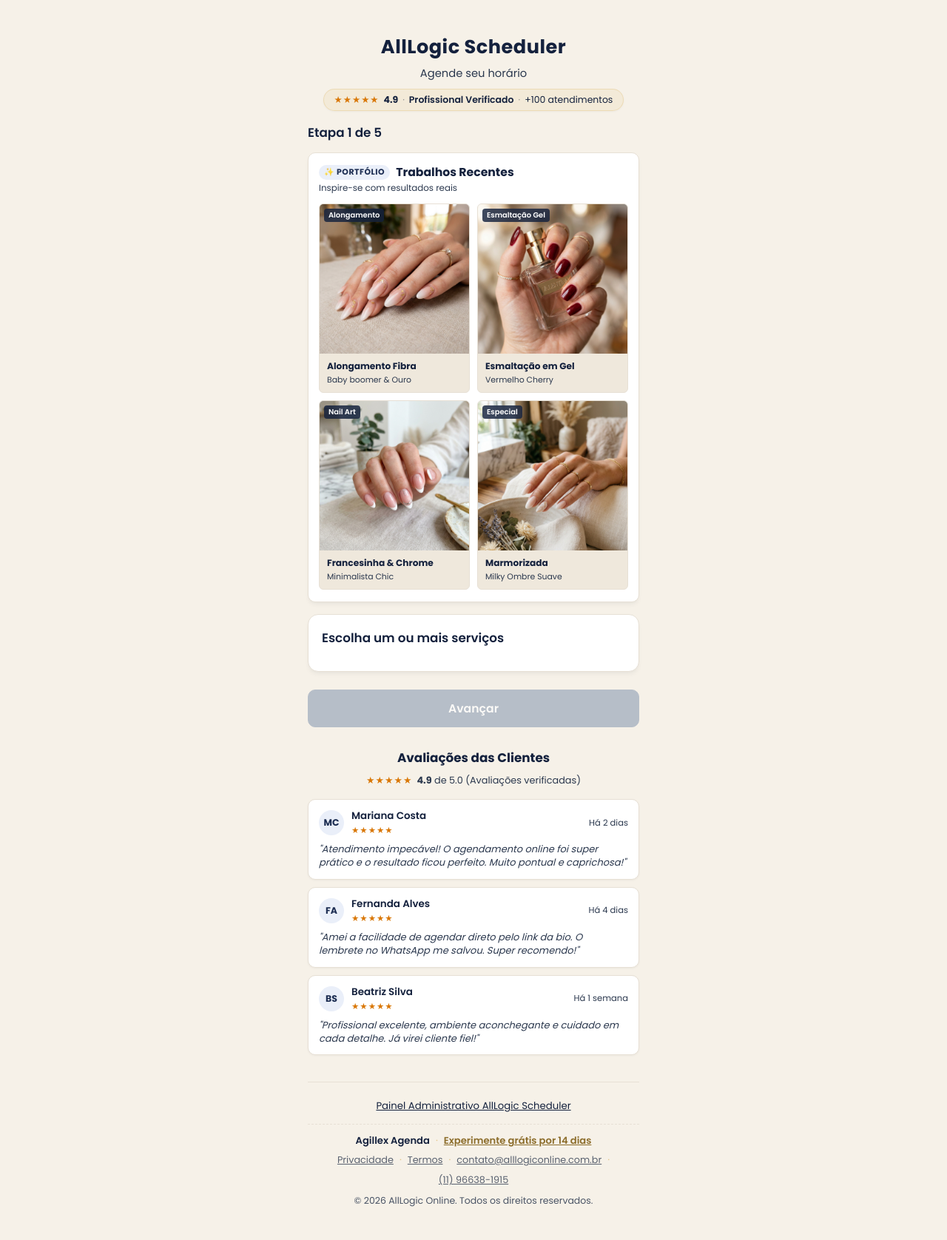
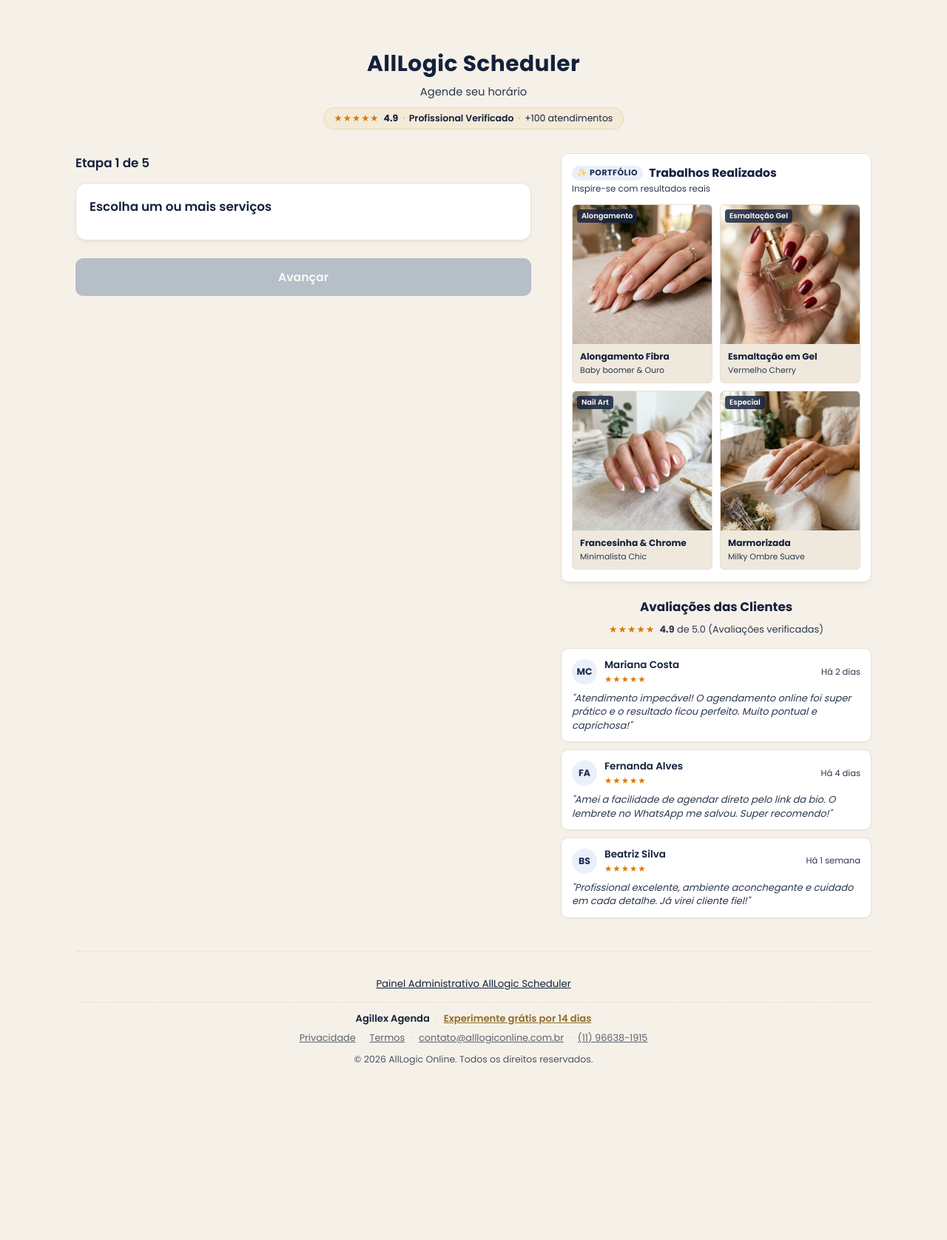
Before and after one commit to lucasdresler/alllogic-scheduler, a Flask app: page / in a window 1280 px wide. Shown: the whole page at 74% size. After the commit the page ends 1440 px from the top, so only its background shows below. Run offline with Flask 3, Linux system fonts and the light colour scheme; data that the repository does not hold is empty; some libraries are stand-ins or nearby versions.

Commit message:
feat: layout responsivo com portfólio e testemunhos na coluna lateral no desktop

```diff
--- a/static/css/style.css
+++ b/static/css/style.css
@@ -2859,3 +2859,122 @@ table.tabela-agendamentos .col-acoes {
     margin: 0;
     line-height: 1.42;
 }
+
+/* ==========================================================================
+   Layout Desktop em 2 Colunas: Fluxo Principal + Coluna Lateral (Portfólio & Testemunhos)
+   ========================================================================== */
+.container-publico-agenda {
+    max-width: 480px;
+    margin: 0 auto;
+    padding: 20px 16px 40px;
+}
+
+.layout-grade-publico {
+    display: flex;
+    flex-direction: column;
+}
+
+.coluna-fluxo-agendamento {
+    width: 100%;
+}
+
+.coluna-lateral-publico {
+    display: flex;
+    flex-direction: column;
+}
+
+/* Mobile (< 900px): ordem lógica linear com recolhimento limpo */
+@media (max-width: 899px) {
+    .coluna-lateral-publico {
+        display: contents;
+    }
+
+    .card-portfolio-container {
+        order: 1;
+        margin-bottom: 16px;
+    }
+
+    .coluna-fluxo-agendamento {
+        order: 2;
+    }
+
+    .secao-avaliacoes-publico {
+        order: 3;
+        margin-top: 26px;
+        margin-bottom: 22px;
+    }
+
+    /* No mobile, ao avançar das etapas 2 a 5, recolhe o portfólio para foco no agendamento */
+    .card-portfolio-container.oculto-mobile-etapa {
+        display: none !important;
+    }
+}
+
+/* Desktop (>= 900px): 2 colunas com Portfólio e Testemunhos na coluna lateral */
+@media (min-width: 900px) {
+    .container.container-publico-agenda {
+        max-width: 1040px;
+        padding: 30px 24px 60px;
+    }
+
+    header.topo {
+        padding: 28px 0 22px;
+        margin-bottom: 10px;
+    }
+
+    header.topo h1 {
+        font-size: 1.85rem;
+    }
+
+    .layout-grade-publico {
+        display: grid;
+        grid-template-columns: minmax(0, 1.25fr) minmax(350px, 400px);
+        gap: 32px;
+        align-items: start;
+    }
+
+    .coluna-fluxo-agendamento {
+        min-width: 0;
+    }
+
+    .coluna-lateral-publico {
+        display: flex;
+        flex-direction: column;
+        gap: 20px;
+        position: sticky;
+        top: 24px;
+    }
+
+    .card-portfolio-container {
+        margin-bottom: 0;
+    }
+
+    .secao-avaliacoes-publico {
+        margin-top: 0;
+        margin-bottom: 0;
+    }
+
+    /* No desktop, o portfólio e avaliações permanecem sempre visíveis na coluna lateral */
+    .card-portfolio-container.oculto-mobile-etapa {
+        display: block !important;
+    }
+
+    .rodape-publico {
+        margin-top: 44px;
+        border-top: 1px solid var(--border-subtle);
+        padding-top: 30px;
+    }
+}
+
+/* Desktop Wide (>= 1200px): Proporções generosas */
+@media (min-width: 1200px) {
+    .container.container-publico-agenda {
+        max-width: 1140px;
+        padding: 36px 32px 70px;
+    }
+
+    .layout-grade-publico {
+        grid-template-columns: minmax(0, 1.3fr) minmax(380px, 420px);
+        gap: 40px;
+    }
+}
--- a/static/js/agendamento.js
+++ b/static/js/agendamento.js
@@ -69,6 +69,14 @@
         atualizarProgresso();
         if (numero === 2) {
             carregarProfissionais();
+        }
+        var portfolio = document.getElementById("galeria-portfolio");
+        if (portfolio) {
+            if (numero > 1) {
+                portfolio.classList.add("oculto-mobile-etapa");
+            } else {
+                portfolio.classList.remove("oculto-mobile-etapa");
+            }
         }
         window.scrollTo(0, 0);
     }
--- a/templates/index.html
+++ b/templates/index.html
@@ -3,7 +3,7 @@
 {% block titulo %}{{ nome_estabelecimento }} — Agendar Horário{% endblock %}
 
 {% block conteudo %}
-<div class="container">
+<div class="container container-publico-agenda">
     <header class="topo">
         <div class="topo-marca">
             {% if logotipo %}
@@ -22,65 +22,15 @@
         </div>
     </header>
 
+    <div class="layout-grade-publico">
+        <!-- Coluna Principal (Fluxo de Agendamento) -->
+        <main class="coluna-fluxo-agendamento">
             <div id="progresso" class="etapa-titulo"></div>
 
             <div id="mensagem-erro-global" class="mensagem-erro" style="display:none;"></div>
 
             <!-- Etapa 1: Serviço -->
             <section class="etapa" id="etapa-1">
-        <!-- Portfólio / Galeria de Trabalhos Recentes (Estilo Booksy) -->
-        <div class="card-portfolio-container" id="galeria-portfolio">
-            <div class="portfolio-cabecalho">
-                <div class="portfolio-cabecalho-texto">
-                    <span class="portfolio-tag-destaque">✨ Portfólio</span>
-                    <h2 class="portfolio-titulo">Trabalhos Recentes</h2>
-                </div>
-                <span class="portfolio-subtitulo">Inspire-se com resultados reais</span>
-            </div>
-            <div class="portfolio-grid">
-                <div class="card-portfolio" data-img="{{ url_for('static', filename='images/portfolio/portfolio_1.jpg') }}" data-titulo="Alongamento em Fibra" data-desc="Técnica baby boomer com acabamento elegante em folha de ouro e alinhamento impecável.">
-                    <div class="portfolio-thumb-wrapper">
-                        <img src="{{ url_for('static', filename='images/portfolio/portfolio_1.jpg') }}" alt="Alongamento em Fibra" class="portfolio-thumb" loading="lazy">
-                        <span class="portfolio-tag-badge">Alongamento</span>
-                    </div>
-                    <div class="portfolio-info">
-                        <strong>Alongamento Fibra</strong>
-                        <span>Baby boomer & Ouro</span>
-                    </div>
-                </div>
-                <div class="card-portfolio" data-img="{{ url_for('static', filename='images/portfolio/portfolio_2.jpg') }}" data-titulo="Esmaltação em Gel" data-desc="Vermelho cherry clássico com cuticulagem alinhada e durabilidade de até 20 dias.">
-                    <div class="portfolio-thumb-wrapper">
-                        <img src="{{ url_for('static', filename='images/portfolio/portfolio_2.jpg') }}" alt="Esmaltação em Gel" class="portfolio-thumb" loading="lazy">
-                        <span class="portfolio-tag-badge">Esmaltação Gel</span>
-                    </div>
-                    <div class="portfolio-info">
-                        <strong>Esmaltação em Gel</strong>
-                        <span>Vermelho Cherry</span>
-                    </div>
-                </div>
-                <div class="card-portfolio" data-img="{{ url_for('static', filename='images/portfolio/portfolio_3.jpg') }}" data-titulo="Francesinha & Chrome" data-desc="Design fino com sorriso perfeito e detalhe chrome minimalista contemporâneo.">
-                    <div class="portfolio-thumb-wrapper">
-                        <img src="{{ url_for('static', filename='images/portfolio/portfolio_3.jpg') }}" alt="Francesinha & Chrome" class="portfolio-thumb" loading="lazy">
-                        <span class="portfolio-tag-badge">Nail Art</span>
-                    </div>
-                    <div class="portfolio-info">
-                        <strong>Francesinha & Chrome</strong>
-                        <span>Minimalista Chic</span>
-                    </div>
-                </div>
-                <div class="card-portfolio" data-img="{{ url_for('static', filename='images/portfolio/portfolio_4.jpg') }}" data-titulo="Nail Art Marmorizada" data-desc="Milky ombre sofisticada com efeito mármore delicado na filha única e acabamento primoroso.">
-                    <div class="portfolio-thumb-wrapper">
-                        <img src="{{ url_for('static', filename='images/portfolio/portfolio_4.jpg') }}" alt="Nail Art Marmorizada" class="portfolio-thumb" loading="lazy">
-                        <span class="portfolio-tag-badge">Especial</span>
-                    </div>
-                    <div class="portfolio-info">
-                        <strong>Marmorizada</strong>
-                        <span>Milky Ombre Suave</span>
-                    </div>
-                </div>
-            </div>
-        </div>
-
                 <div class="card" id="card-servicos-bloco">
                     <div class="etapa-titulo">Escolha um ou mais serviços</div>
             <div class="opcoes-grid">
@@ -188,6 +138,62 @@
         <button type="button" class="btn-primario" id="btn-confirmar">Confirmar Agendamento</button>
         <button type="button" class="btn-secundario" data-voltar="4">Voltar</button>
     </section>
+    </main>
+
+    <!-- Coluna Lateral (Portfólio & Testemunhos no Desktop) -->
+    <aside class="coluna-lateral-publico">
+        <!-- Portfólio / Galeria de Trabalhos Realizados -->
+        <div class="card-portfolio-container" id="galeria-portfolio">
+            <div class="portfolio-cabecalho">
+                <div class="portfolio-cabecalho-texto">
+                    <span class="portfolio-tag-destaque">✨ Portfólio</span>
+                    <h2 class="portfolio-titulo">Trabalhos Realizados</h2>
+                </div>
+                <span class="portfolio-subtitulo">Inspire-se com resultados reais</span>
+            </div>
+            <div class="portfolio-grid">
+                <div class="card-portfolio" data-img="{{ url_for('static', filename='images/portfolio/portfolio_1.jpg') }}" data-titulo="Alongamento em Fibra" data-desc="Técnica baby boomer com acabamento elegante em folha de ouro e alinhamento impecável.">
+                    <div class="portfolio-thumb-wrapper">
+                        <img src="{{ url_for('static', filename='images/portfolio/portfolio_1.jpg') }}" alt="Alongamento em Fibra" class="portfolio-thumb" loading="lazy">
+                        <span class="portfolio-tag-badge">Alongamento</span>
+                    </div>
+                    <div class="portfolio-info">
+                        <strong>Alongamento Fibra</strong>
+                        <span>Baby boomer & Ouro</span>
+                    </div>
+                </div>
+                <div class="card-portfolio" data-img="{{ url_for('static', filename='images/portfolio/portfolio_2.jpg') }}" data-titulo="Esmaltação em Gel" data-desc="Vermelho cherry clássico com cuticulagem alinhada e durabilidade de até 20 dias.">
+                    <div class="portfolio-thumb-wrapper">
+                        <img src="{{ url_for('static', filename='images/portfolio/portfolio_2.jpg') }}" alt="Esmaltação em Gel" class="portfolio-thumb" loading="lazy">
+                        <span class="portfolio-tag-badge">Esmaltação Gel</span>
+                    </div>
+                    <div class="portfolio-info">
+                        <strong>Esmaltação em Gel</strong>
+                        <span>Vermelho Cherry</span>
+                    </div>
+                </div>
+                <div class="card-portfolio" data-img="{{ url_for('static', filename='images/portfolio/portfolio_3.jpg') }}" data-titulo="Francesinha & Chrome" data-desc="Design fino com sorriso perfeito e detalhe chrome minimalista contemporâneo.">
+                    <div class="portfolio-thumb-wrapper">
+                        <img src="{{ url_for('static', filename='images/portfolio/portfolio_3.jpg') }}" alt="Francesinha & Chrome" class="portfolio-thumb" loading="lazy">
+                        <span class="portfolio-tag-badge">Nail Art</span>
+                    </div>
+                    <div class="portfolio-info">
+                        <strong>Francesinha & Chrome</strong>
+                        <span>Minimalista Chic</span>
+                    </div>
+                </div>
+                <div class="card-portfolio" data-img="{{ url_for('static', filename='images/portfolio/portfolio_4.jpg') }}" data-titulo="Nail Art Marmorizada" data-desc="Milky ombre sofisticada com efeito mármore delicado na filha única e acabamento primoroso.">
+                    <div class="portfolio-thumb-wrapper">
+                        <img src="{{ url_for('static', filename='images/portfolio/portfolio_4.jpg') }}" alt="Nail Art Marmorizada" class="portfolio-thumb" loading="lazy">
+                        <span class="portfolio-tag-badge">Especial</span>
+                    </div>
+                    <div class="portfolio-info">
+                        <strong>Marmorizada</strong>
+                        <span>Milky Ombre Suave</span>
+                    </div>
+                </div>
+            </div>
+        </div>
 
         <!-- Seção de Prova Social e Avaliações de Clientes -->
         <section class="secao-avaliacoes-publico">
@@ -236,6 +242,8 @@
                 </div>
             </div>
         </section>
+    </aside>
+    </div>
 
     <!-- Modal / Lightbox do Portfólio (Estilo Booksy) -->
     <div id="modal-portfolio" class="modal-portfolio" style="display: none;" role="dialog" aria-modal="true" aria-hidden="true">
```
Lines whose indentation alone changed are shown as unchanged.
